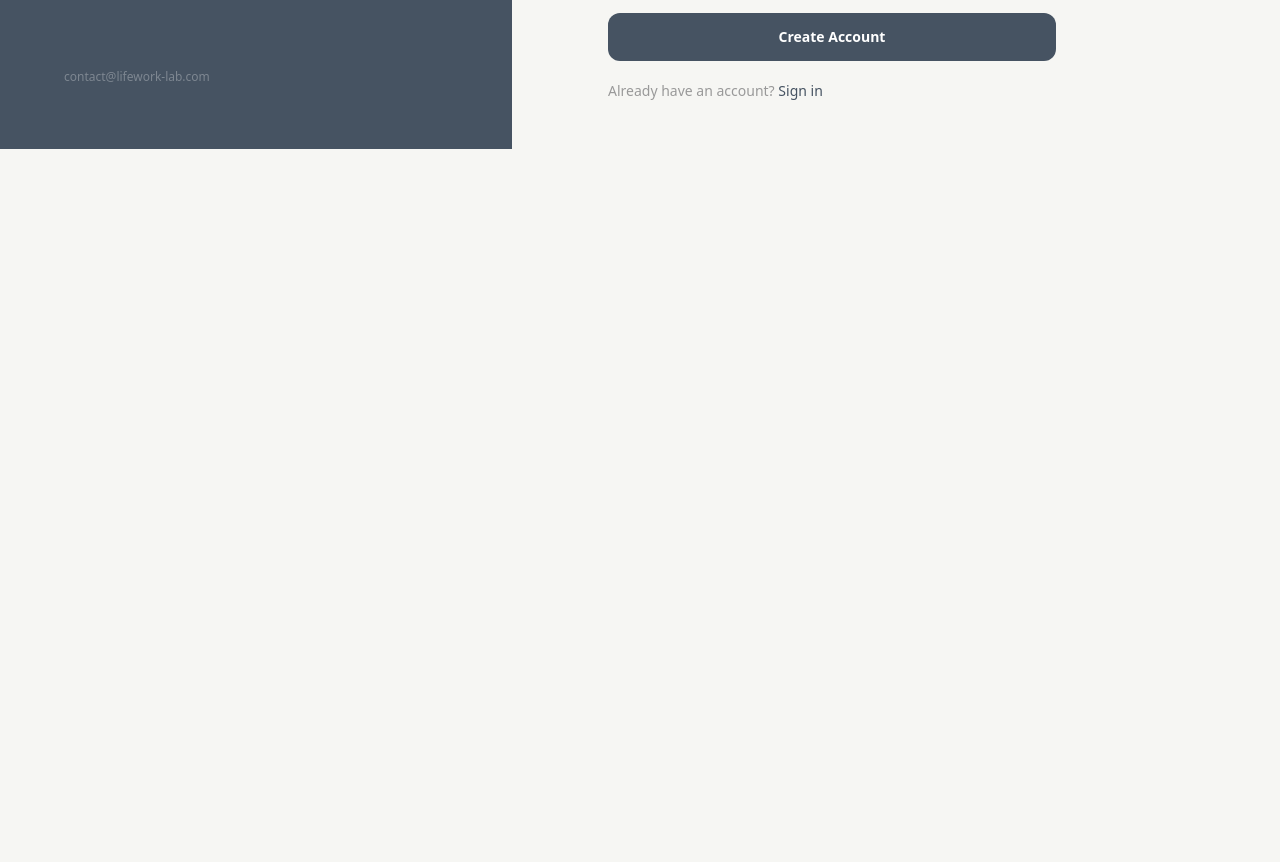
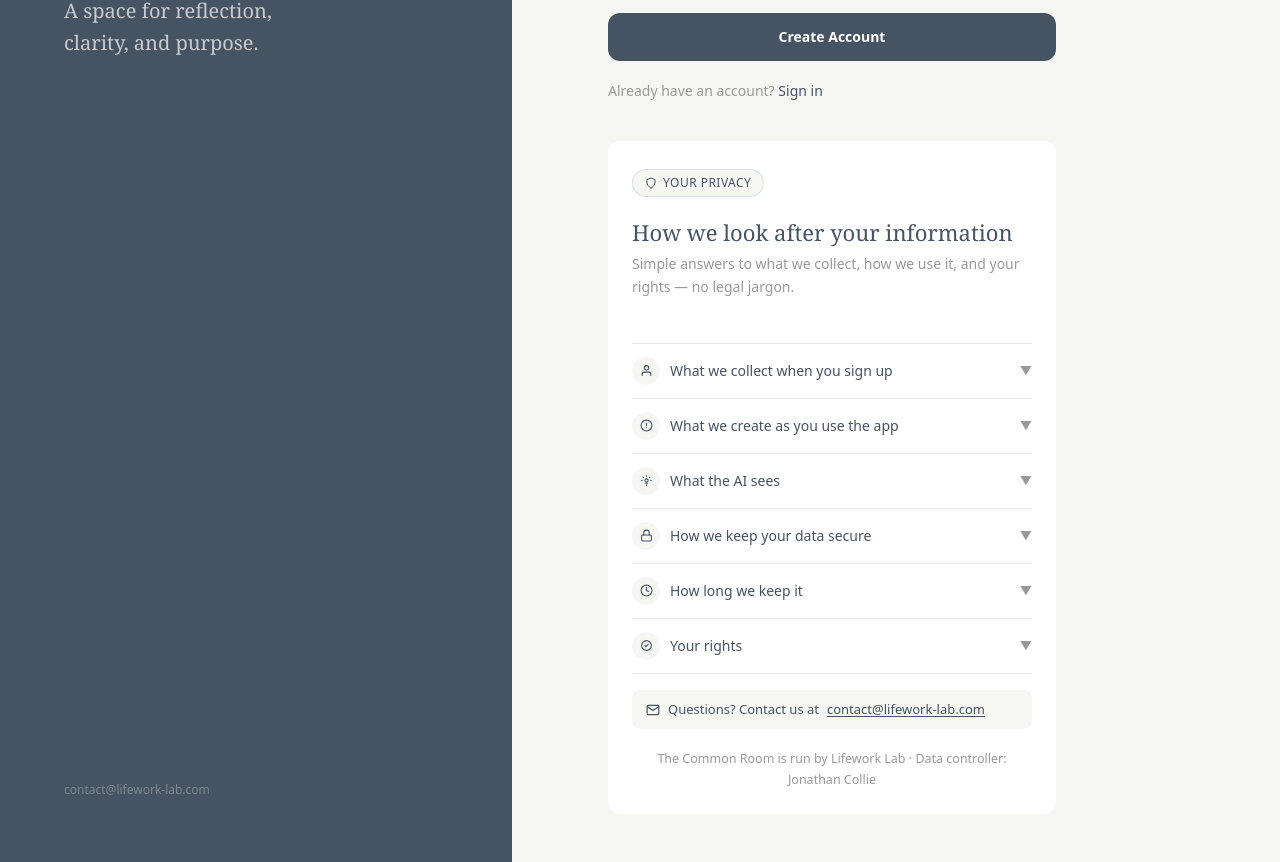
Before and after one commit to jmcollie86/common-room-website, a Next.js app: page /register in a window 1280 px wide. Shown: the part 891-1753 px from the top of the page. Before the commit the page ends 1040 px from the top, so only its background shows below. Built offline with nearby package versions, Linux system fonts and the light colour scheme; no server answers; a web font is replaced by a local one.

Commit message:
feat: add GDPR privacy notice to register and sign-in pages

```diff
--- a/app/register/page.tsx
+++ b/app/register/page.tsx
@@ -5,6 +5,7 @@ import Link from 'next/link';
 import { useRouter } from 'next/navigation';
 import { supabase } from '@/lib/supabase';
 import { Colors } from '@/constants/theme';
+import { PrivacyNotice } from '@/components/PrivacyNotice';
 
 const GENDER_OPTIONS = ['Woman', 'Man', 'Non-binary', 'Prefer not to say'];
 
@@ -238,6 +239,10 @@ export default function RegisterPage() {
           <Link href="/sign-in" className="text-primary hover:opacity-70 transition-opacity">Sign in</Link>
         </p>
 
+        <div className="mt-10 max-w-md">
+          <PrivacyNotice />
+        </div>
+
       </div>
     </div>
   );
--- a/app/sign-in/page.tsx
+++ b/app/sign-in/page.tsx
@@ -5,6 +5,7 @@ import Link from 'next/link';
 import { useRouter } from 'next/navigation';
 import { supabase } from '@/lib/supabase';
 import { Colors } from '@/constants/theme';
+import { PrivacyNotice } from '@/components/PrivacyNotice';
 
 export default function SignInPage() {
   const router = useRouter();
@@ -114,6 +115,10 @@ export default function SignInPage() {
           Don&apos;t have an account?{' '}
           <Link href="/register" className="text-primary hover:opacity-70 transition-opacity">Get started</Link>
         </p>
+
+        <div className="mt-10 max-w-md">
+          <PrivacyNotice />
+        </div>
       </div>
     </div>
   );
--- /dev/null
+++ b/components/PrivacyNotice.tsx
@@ -0,0 +1,156 @@
+function Section({
+  icon,
+  label,
+  children,
+  first = false,
+}: {
+  icon: React.ReactNode;
+  label: string;
+  children: React.ReactNode;
+  first?: boolean;
+}) {
+  return (
+    <details className={`border-b border-[#E8E8E4] group${first ? ' border-t' : ''}`}>
+      <summary className="flex items-center justify-between py-[13px] cursor-pointer list-none text-sm font-medium text-primary select-none [&::-webkit-details-marker]:hidden">
+        <span className="flex items-center gap-2.5">
+          <span className="w-7 h-7 rounded-full bg-background flex items-center justify-center shrink-0 text-primary">
+            {icon}
+          </span>
+          {label}
+        </span>
+        <span className="text-xs text-subtext transition-transform duration-200 group-open:rotate-180 shrink-0" aria-hidden="true">▼</span>
+      </summary>
+      <div className="pb-3.5 pl-[38px] text-[13.5px] leading-[1.65] text-[#444]">
+        {children}
+      </div>
+    </details>
+  );
+}
+
+export function PrivacyNotice() {
+  return (
+    <div className="rounded-xl bg-white p-6 pt-7 max-w-md" role="region" aria-label="Privacy information">
+
+      <div className="inline-flex items-center gap-1.5 bg-background border border-secondary/40 rounded-full px-3 py-1 text-[12px] text-primary tracking-[0.04em] uppercase font-medium mb-5">
+        <svg width="12" height="12" viewBox="0 0 24 24" fill="none" stroke="currentColor" strokeWidth="2" strokeLinecap="round" strokeLinejoin="round" aria-hidden="true">
+          <path d="M12 22s8-4 8-10V5l-8-3-8 3v7c0 6 8 10 8 10z" />
+        </svg>
+        Your privacy
+      </div>
+
+      <h2 className="font-georgia text-[22px] text-primary font-normal mb-1.5 leading-snug">
+        How we look after your information
+      </h2>
+      <p className="text-sm text-subtext mb-6 leading-relaxed">
+        Simple answers to what we collect, how we use it, and your rights — no legal jargon.
+      </p>
+
+      <hr className="border-none border-t border-[#E8E8E4] mb-5" />
+
+      <Section
+        first
+        icon={
+          <svg width="13" height="13" viewBox="0 0 24 24" fill="none" stroke="currentColor" strokeWidth="2" strokeLinecap="round" strokeLinejoin="round">
+            <path d="M20 21v-2a4 4 0 0 0-4-4H8a4 4 0 0 0-4 4v2" /><circle cx="12" cy="7" r="4" />
+          </svg>
+        }
+        label="What we collect when you sign up"
+      >
+        <p className="mb-2">We ask for your <strong>name</strong> and <strong>email address</strong> to create your account, and a <strong>password</strong> which is encrypted — we can never see it.</p>
+        <p>We also ask for a few optional details: your gender, year of birth, and home postcode. These help us understand who is using The Common Room. They are entirely optional — you can leave them blank.</p>
+      </Section>
+
+      <Section
+        icon={
+          <svg width="13" height="13" viewBox="0 0 24 24" fill="none" stroke="currentColor" strokeWidth="2" strokeLinecap="round" strokeLinejoin="round">
+            <circle cx="12" cy="12" r="10" /><line x1="12" y1="8" x2="12" y2="12" /><line x1="12" y1="16" x2="12.01" y2="16" />
+          </svg>
+        }
+        label="What we create as you use the app"
+      >
+        <p className="mb-2">As you use The Common Room, we store:</p>
+        <ul className="list-disc pl-4 mb-2 space-y-1">
+          <li>The ADOPT themes you select</li>
+          <li>Your AI-generated Points of Reflection</li>
+          <li>Any personal notes you write</li>
+        </ul>
+        <p>This content is private to you. Other users cannot see it. It is only accessible to The Common Room&apos;s administrators for the purposes of running and supporting the service.</p>
+      </Section>
+
+      <Section
+        icon={
+          <svg width="13" height="13" viewBox="0 0 24 24" fill="none" stroke="currentColor" strokeWidth="2" strokeLinecap="round" strokeLinejoin="round">
+            <path d="M9.663 17h4.673M12 3v1m6.364 1.636l-.707.707M21 12h-1M4 12H3M6.343 6.343l-.707-.707M12 21v-1" />
+            <path d="M12 12m-3 0a3 3 0 1 0 6 0a3 3 0 1 0 -6 0" />
+          </svg>
+        }
+        label="What the AI sees"
+      >
+        <div className="bg-background border-l-[3px] border-accent rounded-r-md px-3 py-2 mb-2 text-[13px] text-primary">
+          Your personal details are never sent to the AI.
+        </div>
+        <p>When your reflections are generated, only your selected theme names and descriptions are used. Your name, email, postcode, and notes stay entirely within our systems.</p>
+      </Section>
+
+      <Section
+        icon={
+          <svg width="13" height="13" viewBox="0 0 24 24" fill="none" stroke="currentColor" strokeWidth="2" strokeLinecap="round" strokeLinejoin="round">
+            <rect x="3" y="11" width="18" height="11" rx="2" ry="2" /><path d="M7 11V7a5 5 0 0 1 10 0v4" />
+          </svg>
+        }
+        label="How we keep your data secure"
+      >
+        <ul className="list-disc pl-4 space-y-1">
+          <li>Your password is encrypted — nobody can read it</li>
+          <li>Your data is protected so only you can access it, enforced at the database level</li>
+          <li>The connection to this app is always encrypted (HTTPS)</li>
+          <li>Our API keys are held securely on the server, never in your browser</li>
+        </ul>
+      </Section>
+
+      <Section
+        icon={
+          <svg width="13" height="13" viewBox="0 0 24 24" fill="none" stroke="currentColor" strokeWidth="2" strokeLinecap="round" strokeLinejoin="round">
+            <circle cx="12" cy="12" r="10" /><polyline points="12 6 12 12 16 14" />
+          </svg>
+        }
+        label="How long we keep it"
+      >
+        <p className="mb-2">We keep your data for as long as your account is active. If you delete your account, all your data — themes, reflections, and notes — is permanently removed.</p>
+        <p>We do not keep data for any longer than necessary, and we never share or sell it.</p>
+      </Section>
+
+      <Section
+        icon={
+          <svg width="13" height="13" viewBox="0 0 24 24" fill="none" stroke="currentColor" strokeWidth="2" strokeLinecap="round" strokeLinejoin="round">
+            <path d="M9 12l2 2 4-4m6 2a9 9 0 11-18 0 9 9 0 0118 0z" />
+          </svg>
+        }
+        label="Your rights"
+      >
+        <p className="mb-2">Under UK GDPR, you have the right to:</p>
+        <ul className="list-disc pl-4 mb-2 space-y-1">
+          <li>See what data we hold about you</li>
+          <li>Ask us to correct anything inaccurate</li>
+          <li>Ask us to delete your account and all your data</li>
+          <li>Withdraw your consent at any time</li>
+        </ul>
+        <p>Contact us to exercise any of these rights. We will respond within 5 working days.</p>
+      </Section>
+
+      <div className="flex items-center gap-2 mt-4 px-3.5 py-2.5 bg-background rounded-lg text-[13px] text-primary">
+        <svg width="14" height="14" viewBox="0 0 24 24" fill="none" stroke="currentColor" strokeWidth="2" strokeLinecap="round" strokeLinejoin="round" aria-hidden="true">
+          <path d="M4 4h16c1.1 0 2 .9 2 2v12c0 1.1-.9 2-2 2H4c-1.1 0-2-.9-2-2V6c0-1.1.9-2 2-2z" /><polyline points="22,6 12,13 2,6" />
+        </svg>
+        Questions? Contact us at{' '}
+        <a href="mailto:contact@lifework-lab.com" className="font-medium underline underline-offset-2 text-primary">
+          contact@lifework-lab.com
+        </a>
+      </div>
+
+      <p className="mt-5 text-[12.5px] text-subtext leading-relaxed text-center">
+        The Common Room is run by Lifework Lab · Data controller: Jonathan Collie
+      </p>
+    </div>
+  );
+}
```
